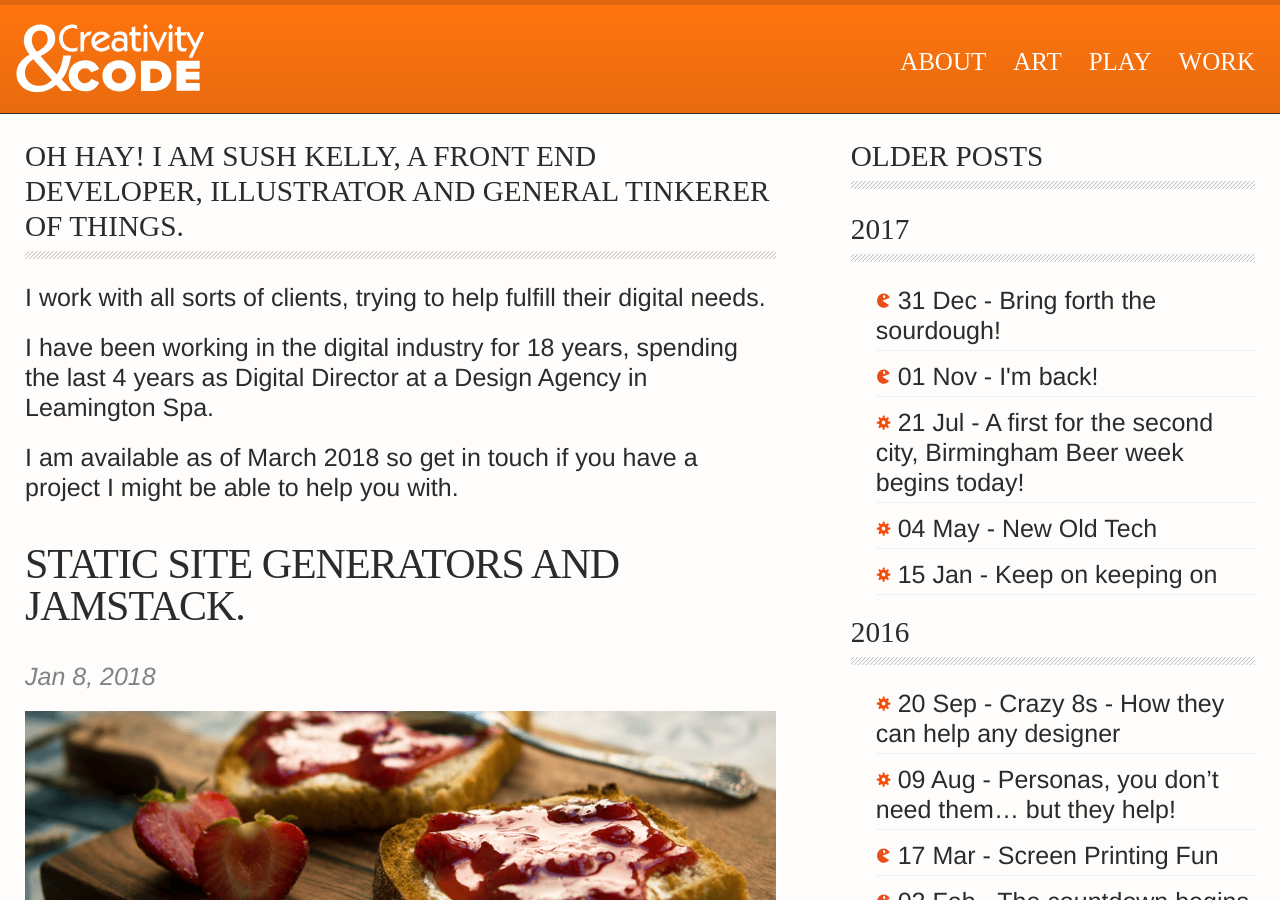
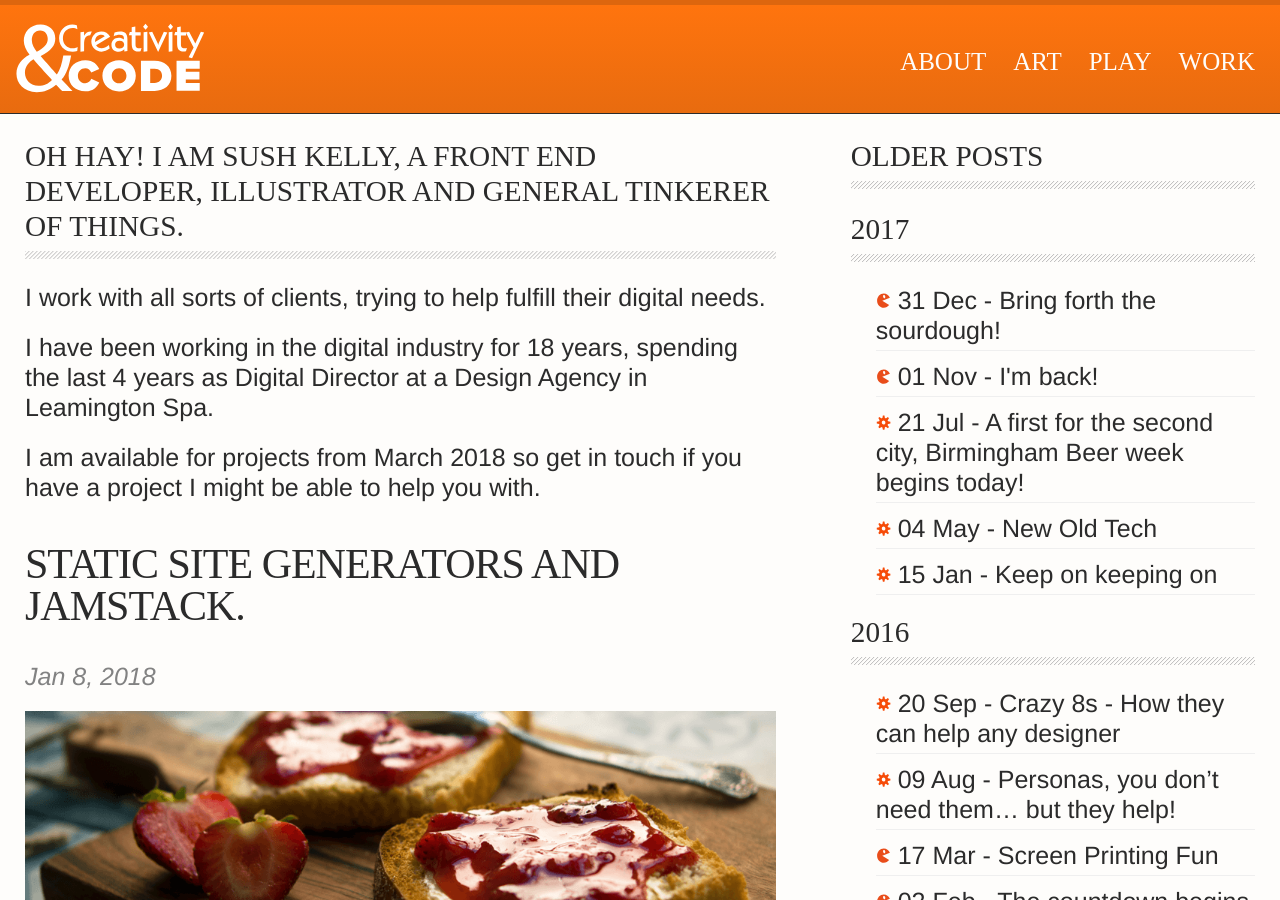
Before and after one commit to maxray/maxray.github.io, a Jekyll site: the page built from index.html, in a window 1280 px wide and 900 px high. Built offline with Jekyll 4.4.1, drawn with Linux system fonts in a browser that asks for light colours.

Commit message:
tweak homepage

```diff
--- a/index.html
+++ b/index.html
@@ -8,7 +8,7 @@
       <h3>Oh Hay! I am Sush Kelly, a front end developer, illustrator and general tinkerer of things.</h3>
       <p>I work with all sorts of clients, trying to help fulfill their digital needs.</p>
       <p>I have been working in the digital industry for 18 years, spending the last 4 years as Digital Director at a Design Agency in Leamington Spa.</p>
-      <p>I am available as of March 2018 so <a href="mailto:me@sushkelly.co.uk?subject=From the frontpage">get in touch</a> if you have a project I might be able to help you with.</p>
+      <p>I am available for projects from March 2018 so <a href="mailto:me@sushkelly.co.uk?subject=From the frontpage">get in touch</a> if you have a project I might be able to help you with.</p>
       {% assign post = site.posts.first %}
   <a href="{{ post.url }}"><h1 class="post-title">
 {% if page.title %}
```
